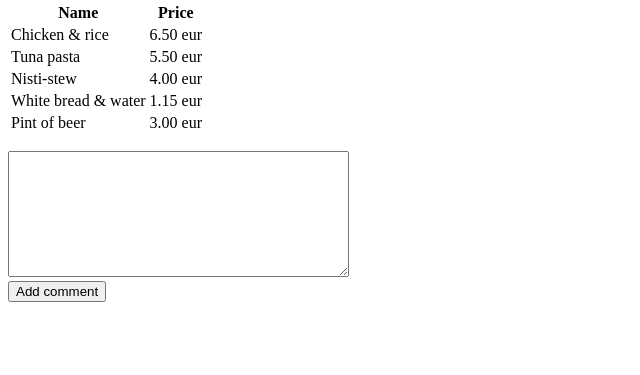
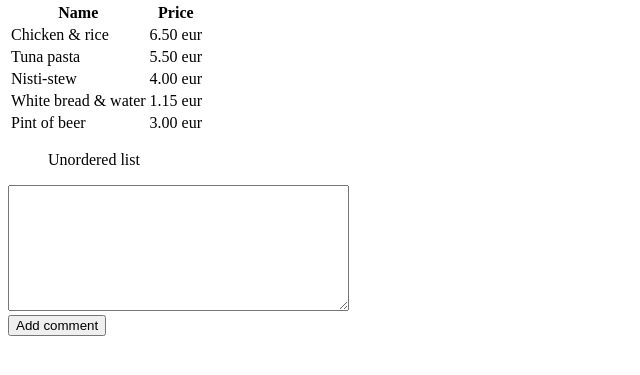
Before and after one commit to Lagipp/WebApplications-week1, a plain HTML site: page index.html in a window 1280 px wide. Shown: the part 79-454 px from the top of the page, without its empty margins (0-640 px from the left). Drawn offline with Linux system fonts and the light colour scheme.

Commit message:
idk trying again tmr

```diff
--- a/index.html
+++ b/index.html
@@ -32,7 +32,11 @@
       </table>
     </div>
 
-    <ul id="unordered-list"></ul>
+    <div>
+      <ul id="unordered-list">
+        Unordered list
+      </ul>
+    </div>
 
     <textarea id="text-area" rows="8" cols="40"></textarea>
     <br />
```
Also changed, not shown: index.js (+24 -0 lines).
